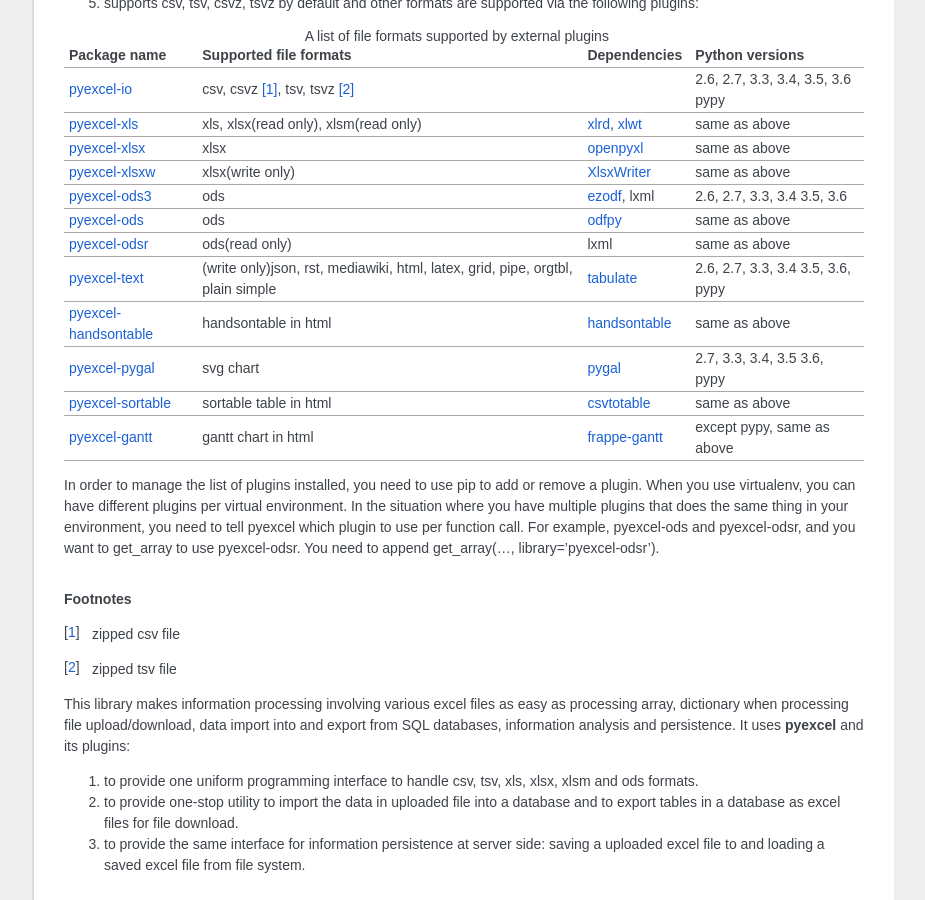
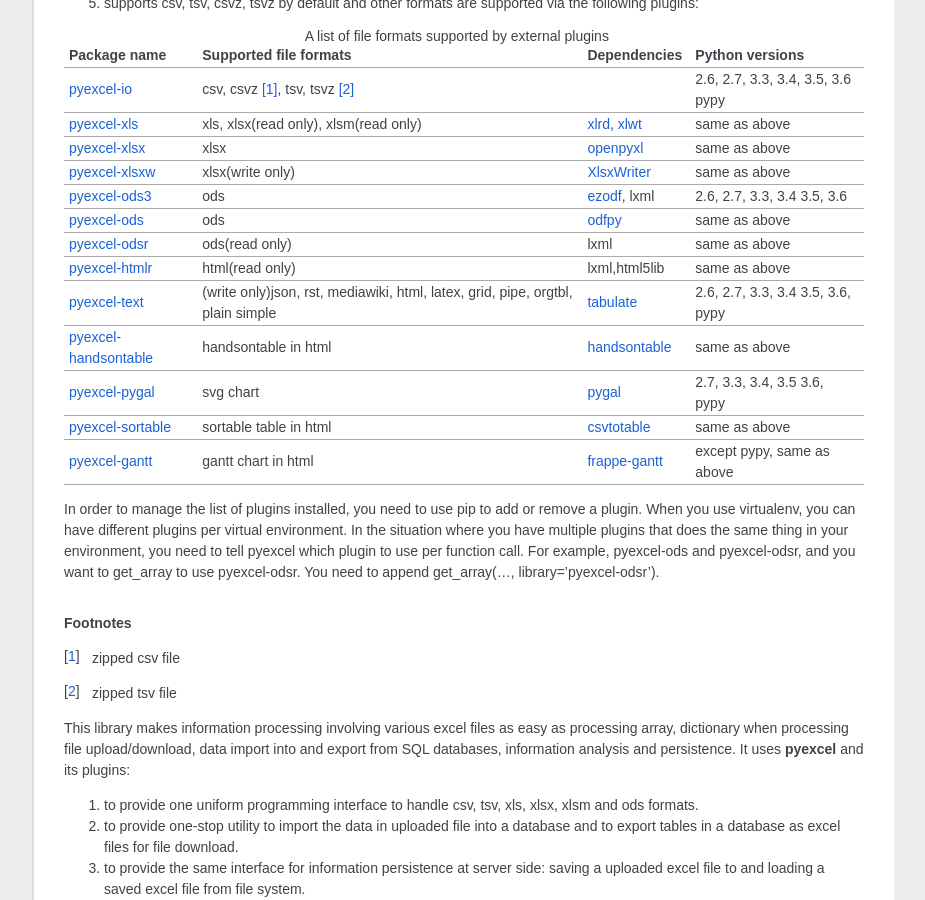
Before and after one commit to pyexcel-webwares/pyramid-excel, a Sphinx documentation site: the page built from docs/source/index.rst, in a window 1280 px wide and 900 px high, scrolled down 915 px. Shown: the whole window, without its empty margins (198-1123 px from the left). Built offline with Sphinx 7.4.7, drawn with Linux system fonts in a browser that asks for light colours; some web fonts are replaced.

Commit message:
:gem: announce pyexcel-htmlr plugin 0.0.1

```diff
--- a/README.rst
+++ b/README.rst
@@ -95,6 +95,7 @@
                                                     lxml            3.5, 3.6
    `pyexcel-ods`_           ods                     `odfpy`_        same as above
    `pyexcel-odsr`_          ods(read only)          lxml            same as above
+   `pyexcel-htmlr`_         html(read only)         lxml,html5lib   same as above
    `pyexcel-text`_          (write only)json, rst,  `tabulate`_     2.6, 2.7, 3.3, 3.4
                             mediawiki, html,                        3.5, 3.6, pypy
                             latex, grid, pipe,
@@ -114,6 +115,7 @@
 .. _pyexcel-ods3: https://github.com/pyexcel/pyexcel-ods3
 .. _pyexcel-odsr: https://github.com/pyexcel/pyexcel-odsr
 .. _pyexcel-xlsxw: https://github.com/pyexcel/pyexcel-xlsxw
+.. _pyexcel-htmlr: https://github.com/pyexcel/pyexcel-htmlr
 
 .. _xlrd: https://github.com/python-excel/xlrd
 .. _xlwt: https://github.com/python-excel/xlwt
--- a/docs/source/index.rst
+++ b/docs/source/index.rst
@@ -69,6 +69,7 @@
                                                     lxml            3.5, 3.6
    `pyexcel-ods`_           ods                     `odfpy`_        same as above
    `pyexcel-odsr`_          ods(read only)          lxml            same as above
+   `pyexcel-htmlr`_         html(read only)         lxml,html5lib   same as above
    `pyexcel-text`_          (write only)json, rst,  `tabulate`_     2.6, 2.7, 3.3, 3.4
                             mediawiki, html,                        3.5, 3.6, pypy
                             latex, grid, pipe,
@@ -88,6 +89,7 @@
 .. _pyexcel-ods3: https://github.com/pyexcel/pyexcel-ods3
 .. _pyexcel-odsr: https://github.com/pyexcel/pyexcel-odsr
 .. _pyexcel-xlsxw: https://github.com/pyexcel/pyexcel-xlsxw
+.. _pyexcel-htmlr: https://github.com/pyexcel/pyexcel-htmlr
 
 .. _xlrd: https://github.com/python-excel/xlrd
 .. _xlwt: https://github.com/python-excel/xlwt
```
